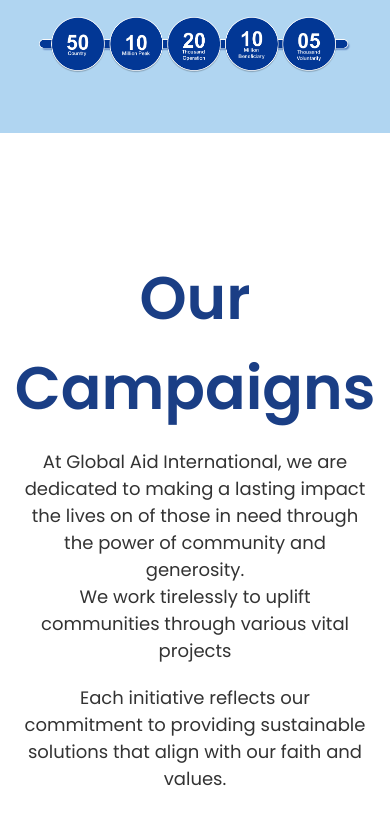
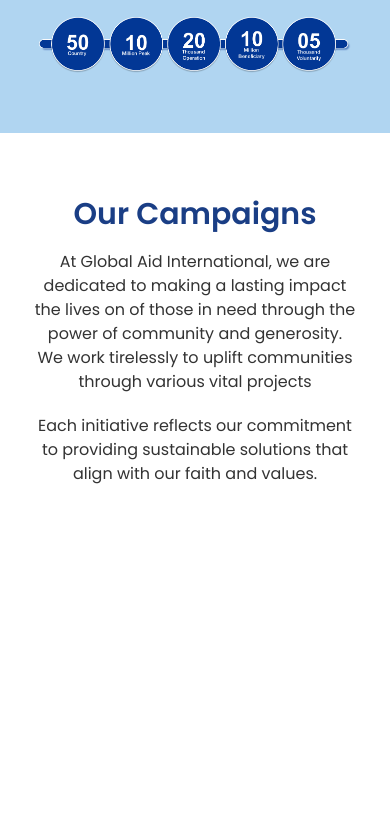
Before and after one commit to Ahmed12590/Global-Aid-International, a plain HTML site: page index.html in a window 390 px wide. Shown: the part 960-1785 px from the top of the page. After the commit the page ends 1526 px from the top, so only its background shows below. Drawn offline with Linux system fonts and the light colour scheme.

Commit message:
media querry

```diff
--- a/style.css
+++ b/style.css
@@ -399,4 +399,19 @@
     max-width: 80%; /* Scale the image for mobile view */
     height: auto;
   }
+
+  .Campaigns-wrapper {
+    padding: 60px 0; /* Reduce padding for smaller screens */
+  }
+
+  .Campaigns-heading h2 {
+    font-size: 30px; /* Reduce heading size for mobile */
+    line-height: 1.4; /* Adjust line spacing */
+  }
+
+  .Campaigns-heading p {
+    font-size: 16px; /* Reduce paragraph font size */
+    line-height: 1.5; /* Improve readability */
+    padding: 0 10px; /* Add some side padding for smaller screens */
+  }
 }
```
